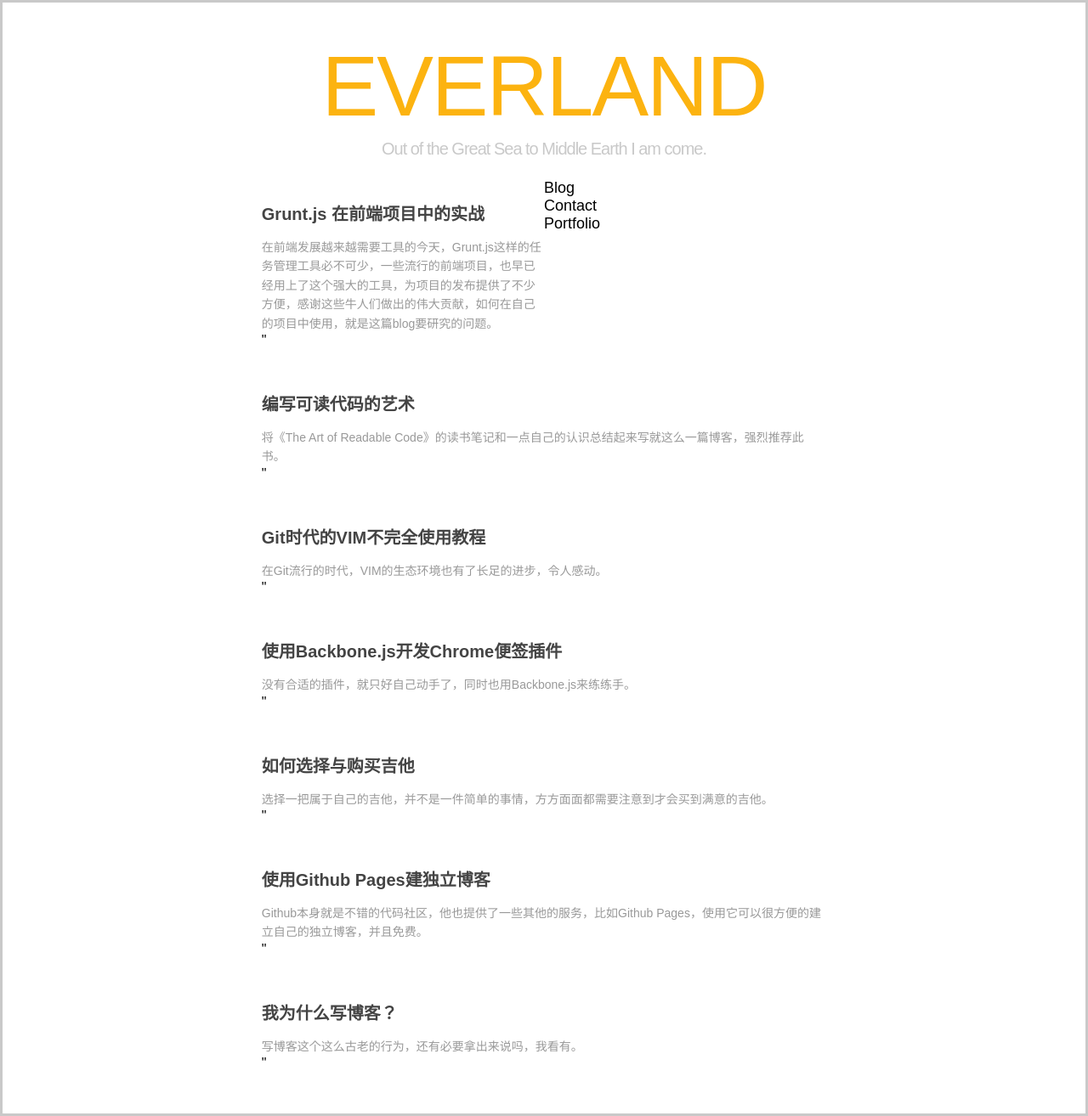
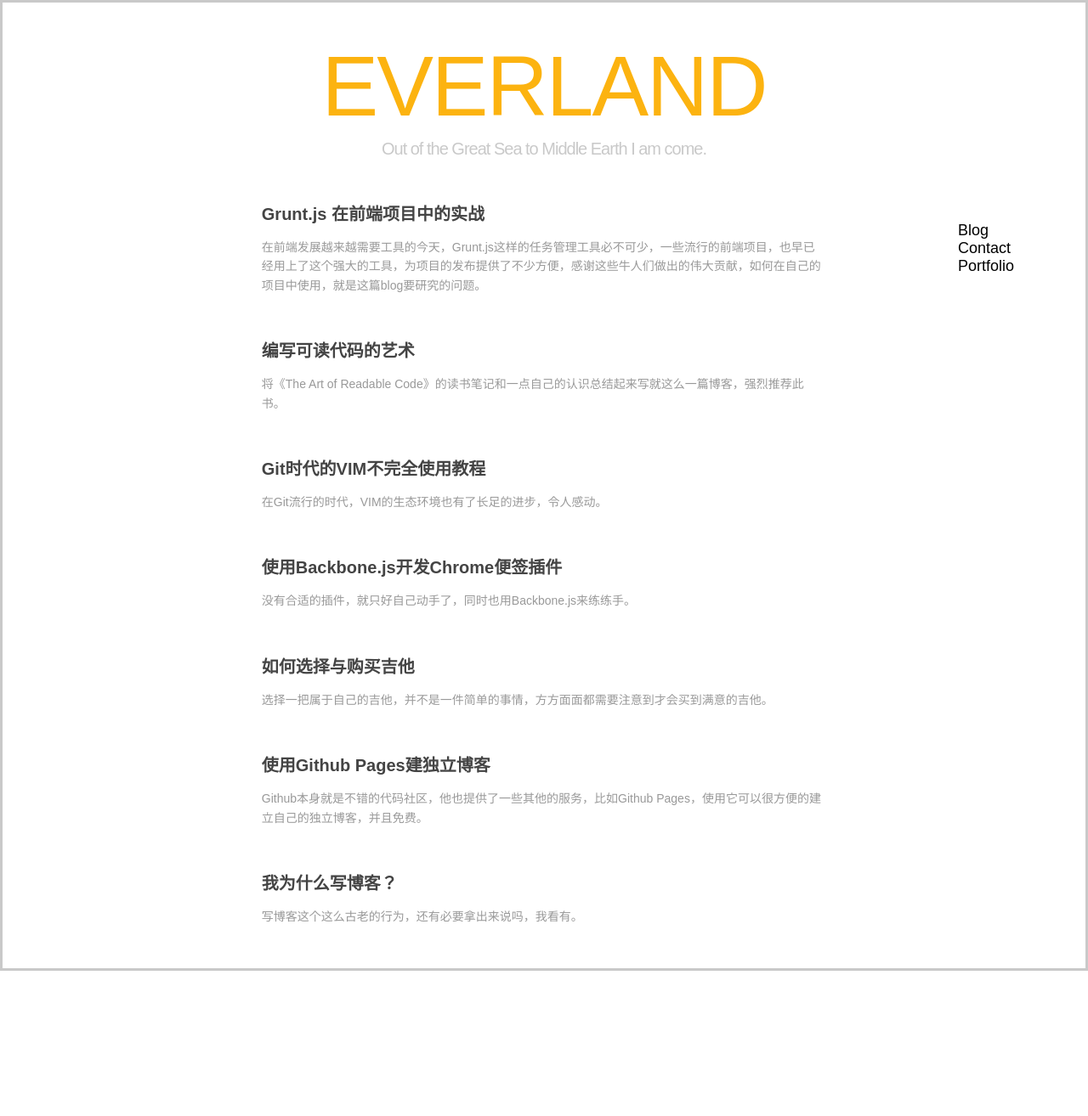
Before and after one commit to lynettelu/lynettelu.github.io, a Jekyll site: the page built from index.md, in a window 1280 px wide. Shown: the whole page at 85% size. Built offline with Jekyll 4.4.1, drawn with Linux system fonts in a browser that asks for light colours; Markdown is read by kramdown in place of the engine named in the settings; after the commit the page ends 1143 px from its top, so only the background shows below that.

Commit message:
modify index style

```diff
--- a/css/default.css
+++ b/css/default.css
@@ -135,8 +135,8 @@ pre ol{margin-left:25px;list-style-type:decimal;}
 .index-content h2 a:hover { color:#FCB310; text-decoration:none; }
 .index-content .title-desc {color:#999;font-size:14px;line-height:1.6em;}
 
-.index-content .artical-cate { width:50%; padding-bottom: 80px;float: right;}
-.index-content .artical-cate li { display:block; zoom:1; font-size:18px; width:32%; cursor:pointer; }
+.index-content .artical-cate { width:100px; padding-bottom: 80px;float: right;margin: 50px; }
+.index-content .artical-cate li { display:block; zoom:1; font-size:18px; width:100px; cursor:pointer; }
 .index-content .artical-cate li a,
 .index-content .artical-cate li a:visited { display:block; zoom:1; color:#000; width:100%; }
 .index-content .artical-cate li a:hover { text-decoration:none; }
--- a/index.md
+++ b/index.md
@@ -18,7 +18,7 @@ layout: home
         {% for post in site.categories.blog %}
             <li>
                 <h2><a href="{{ post.url }}">{{ post.title }}</a></h2>
-                <div class="title-desc">{{ post.description }}</div>                "
+                <div class="title-desc">{{ post.description }}</div>
             </li>
         {% endfor %}
         </ul>
```
